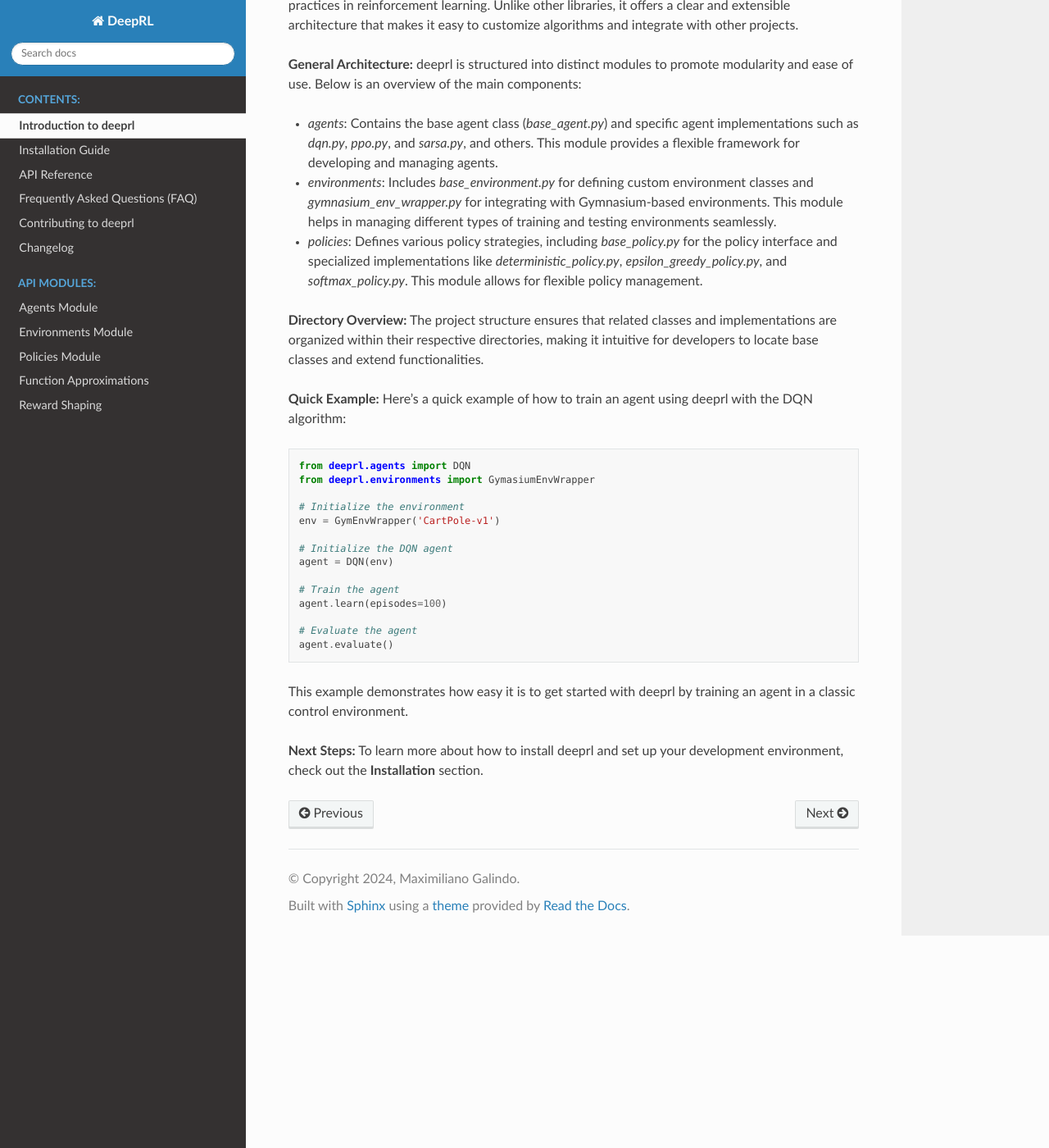
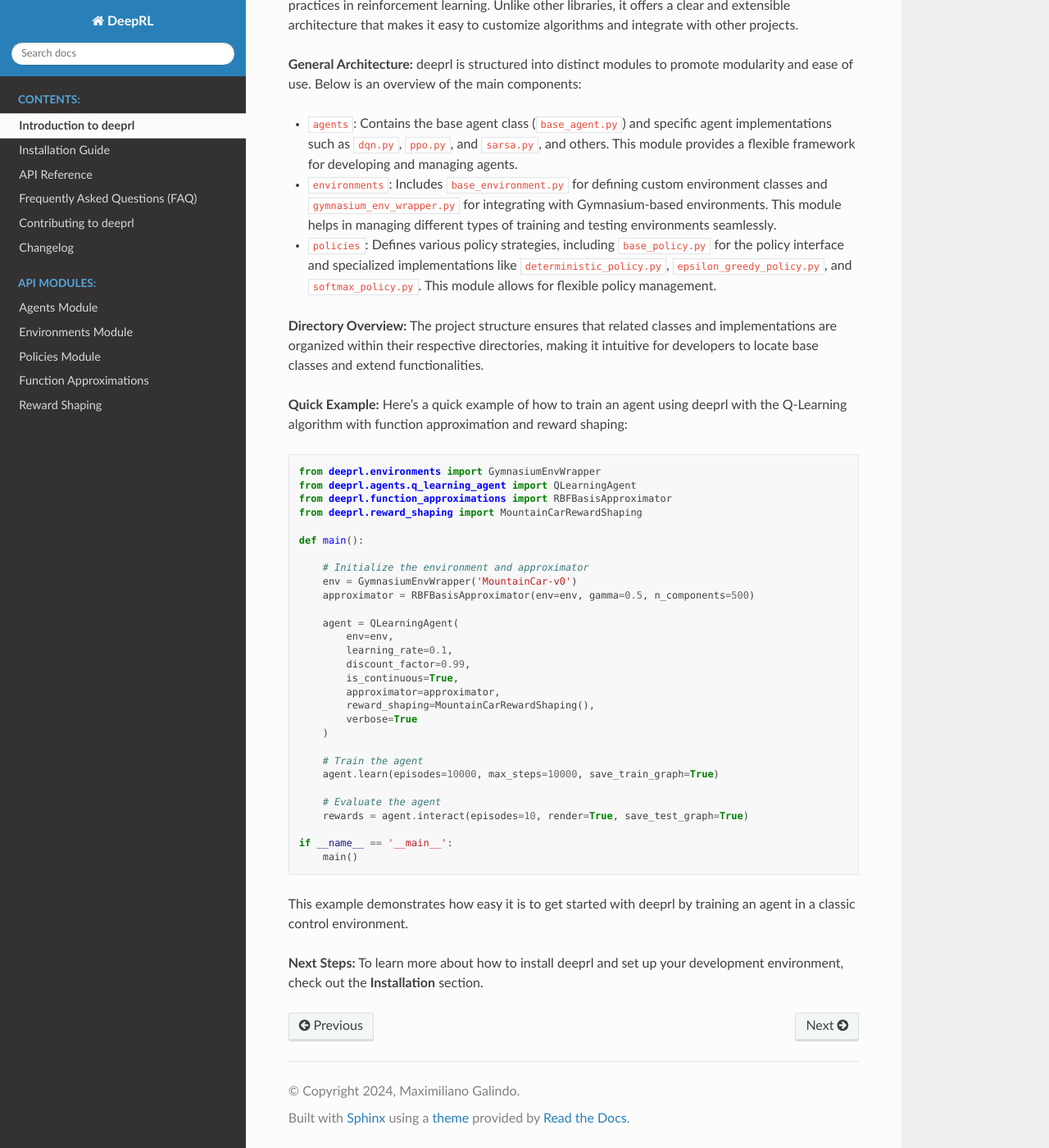
Before and after one commit to MaxGalindo150/deeprl, a Sphinx documentation site: the page built from docs/source/introduction.rst, in a window 1280 px wide and 1400 px high, scrolled down 501 px. Shown: the whole window at 82% size. Built offline with Sphinx 7.4.7 and the Read the Docs theme 3.1.0, drawn with Linux system fonts in a browser that asks for light colours; pages that are not in the unit, such as notebooks, are missing from menus.

Commit message:
documentation

```diff
--- a/docs/source/introduction.rst
+++ b/docs/source/introduction.rst
@@ -19,11 +19,11 @@ deeprl combines the simplicity of an intuitive design with the power of best pra
 **General Architecture:**
 deeprl is structured into distinct modules to promote modularity and ease of use. Below is an overview of the main components:
 
-- `agents`: Contains the base agent class (`base_agent.py`) and specific agent implementations such as `dqn.py`, `ppo.py`, and `sarsa.py`, and others. This module provides a flexible framework for developing and managing agents.
+- ``agents``: Contains the base agent class (``base_agent.py``) and specific agent implementations such as ``dqn.py``, ``ppo.py``, and ``sarsa.py``, and others. This module provides a flexible framework for developing and managing agents.
 
-- `environments`: Includes `base_environment.py` for defining custom environment classes and `gymnasium_env_wrapper.py` for integrating with Gymnasium-based environments. This module helps in managing different types of training and testing environments seamlessly.
+- ``environments``: Includes ``base_environment.py`` for defining custom environment classes and ``gymnasium_env_wrapper.py`` for integrating with Gymnasium-based environments. This module helps in managing different types of training and testing environments seamlessly.
 
-- `policies`: Defines various policy strategies, including `base_policy.py` for the policy interface and specialized implementations like `deterministic_policy.py`, `epsilon_greedy_policy.py`, and `softmax_policy.py`. This module allows for flexible policy management.
+- ``policies``: Defines various policy strategies, including ``base_policy.py`` for the policy interface and specialized implementations like ``deterministic_policy.py``, ``epsilon_greedy_policy.py``, and ``softmax_policy.py``. This module allows for flexible policy management.
 
 
 **Directory Overview:**
@@ -31,24 +31,39 @@ The project structure ensures that related classes and implementations are organ
 
 
 **Quick Example:**
-Here's a quick example of how to train an agent using deeprl with the DQN algorithm:
+Here's a quick example of how to train an agent using deeprl with the Q-Learning algorithm with function approximation and reward shaping:
 
 .. code-block:: python
 
-    from deeprl.agents import DQN
-    from deeprl.environments import GymasiumEnvWrapper
+    from deeprl.environments import GymnasiumEnvWrapper
+    from deeprl.agents.q_learning_agent import QLearningAgent
+    from deeprl.function_approximations import RBFBasisApproximator
+    from deeprl.reward_shaping import MountainCarRewardShaping
 
-    # Initialize the environment
-    env = GymEnvWrapper('CartPole-v1')
+    def main():
 
-    # Initialize the DQN agent
-    agent = DQN(env)
+        # Initialize the environment and approximator
+        env = GymnasiumEnvWrapper('MountainCar-v0')
+        approximator = RBFBasisApproximator(env=env, gamma=0.5, n_components=500)
 
-    # Train the agent
-    agent.learn(episodes=100)
+        agent = QLearningAgent(
+            env=env,
+            learning_rate=0.1,
+            discount_factor=0.99,
+            is_continuous=True,
+            approximator=approximator,
+            reward_shaping=MountainCarRewardShaping(),
+            verbose=True
+        )
 
-    # Evaluate the agent
-    agent.evaluate()
+        # Train the agent
+        agent.learn(episodes=10000, max_steps=10000, save_train_graph=True)
+
+        # Evaluate the agent
+        rewards = agent.interact(episodes=10, render=True, save_test_graph=True)
+
+    if __name__ == '__main__':
+        main()
 
 This example demonstrates how easy it is to get started with deeprl by training an agent in a classic control environment.
 
```
Also changed, not shown: README.md (+1 -1 lines).
